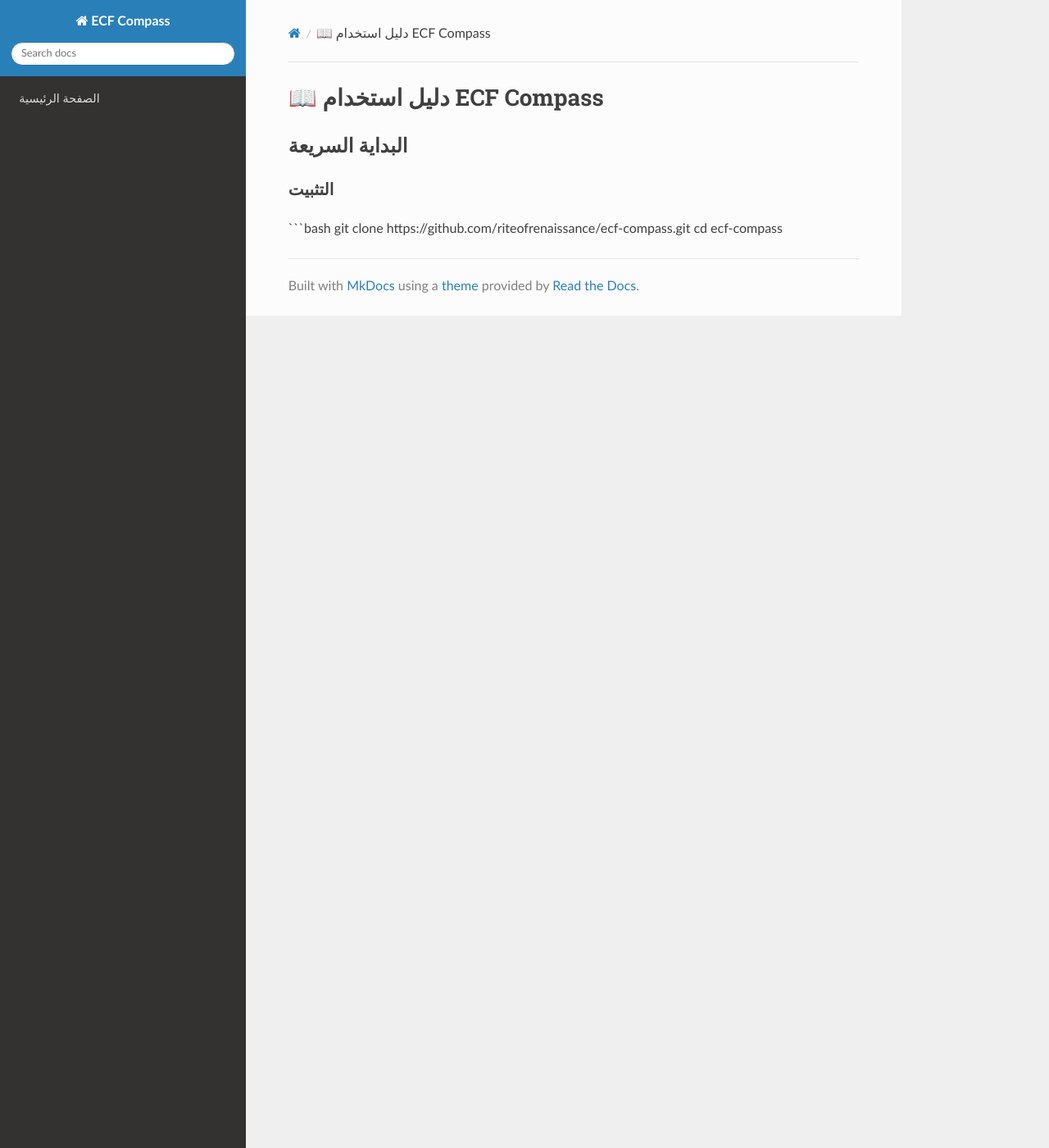
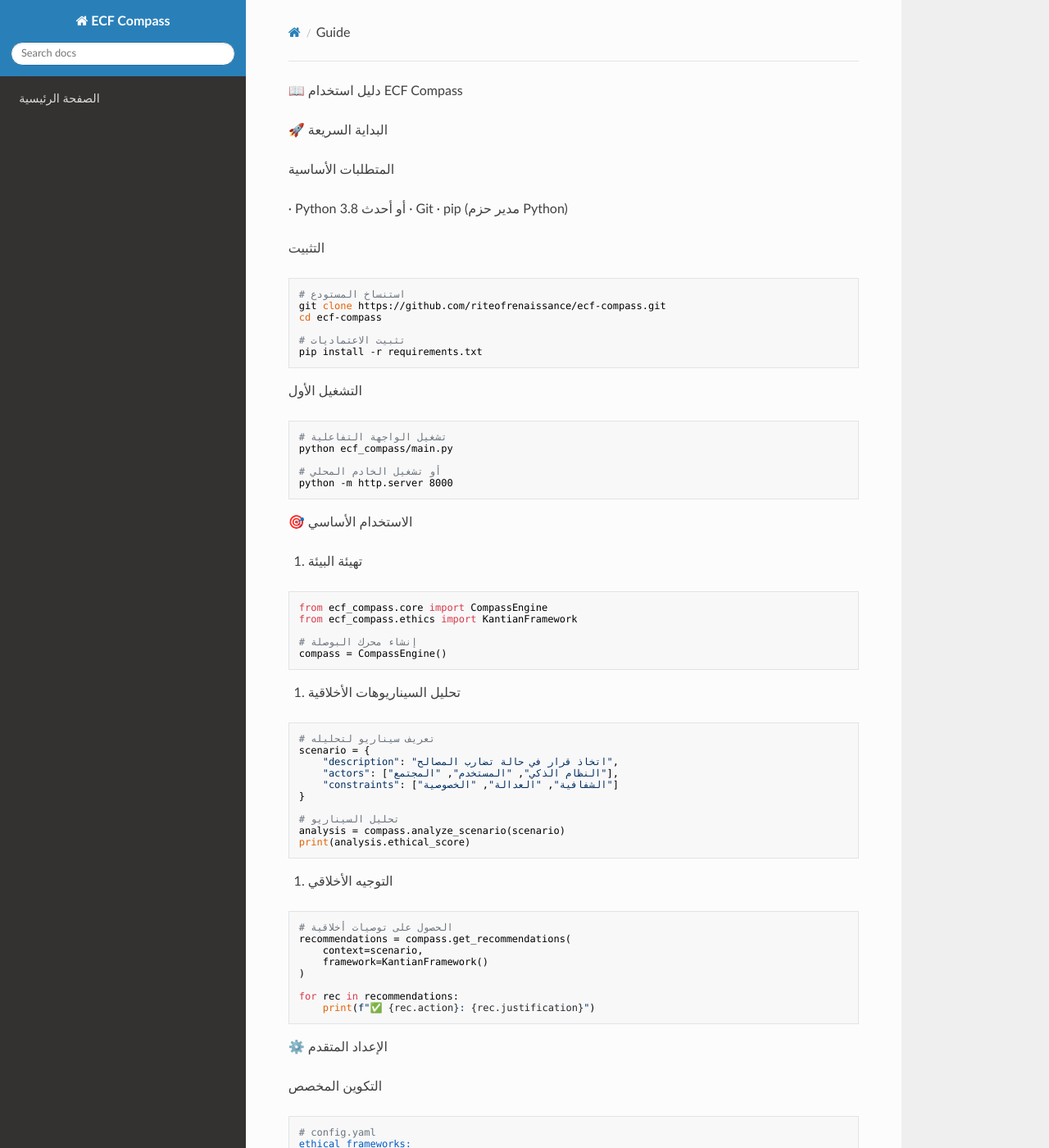
Before and after one commit to riteofrenaissance/ecf-compass, an MkDocs documentation site: the page built from docs/guide.md, in a window 1280 px wide and 1400 px high. Shown: the whole window at 82% size. Built offline with MkDocs 1.6.1, drawn with Linux system fonts in a browser that asks for light colours; nearby versions of some CDN libraries; some of the changed text lies outside the part shown.

Commit message:
Add files via upload

````diff
--- a/docs/guide.md
+++ b/docs/guide.md
@@ -1,8 +1,123 @@
-# 📖 دليل استخدام ECF Compass
+📖 دليل استخدام ECF Compass
 
-## البداية السريعة
+🚀 البداية السريعة
 
-### التثبيت
+المتطلبات الأساسية
+
+· Python 3.8 أو أحدث
+· Git
+· pip (مدير حزم Python)
+
+التثبيت
+
 ```bash
+# استنساخ المستودع
 git clone https://github.com/riteofrenaissance/ecf-compass.git
 cd ecf-compass
+
+# تثبيت الاعتماديات
+pip install -r requirements.txt
+```
+
+التشغيل الأول
+
+```bash
+# تشغيل الواجهة التفاعلية
+python ecf_compass/main.py
+
+# أو تشغيل الخادم المحلي
+python -m http.server 8000
+```
+
+🎯 الاستخدام الأساسي
+
+1. تهيئة البيئة
+
+```python
+from ecf_compass.core import CompassEngine
+from ecf_compass.ethics import KantianFramework
+
+# إنشاء محرك البوصلة
+compass = CompassEngine()
+```
+
+2. تحليل السيناريوهات الأخلاقية
+
+```python
+# تعريف سيناريو لتحليله
+scenario = {
+    "description": "اتخاذ قرار في حالة تضارب المصالح",
+    "actors": ["النظام الذكي", "المستخدم", "المجتمع"],
+    "constraints": ["الشفافية", "العدالة", "الخصوصية"]
+}
+
+# تحليل السيناريو
+analysis = compass.analyze_scenario(scenario)
+print(analysis.ethical_score)
+```
+
+3. التوجيه الأخلاقي
+
+```python
+# الحصول على توصيات أخلاقية
+recommendations = compass.get_recommendations(
+    context=scenario,
+    framework=KantianFramework()
+)
+
+for rec in recommendations:
+    print(f"✅ {rec.action}: {rec.justification}")
+```
+
+⚙️ الإعداد المتقدم
+
+التكوين المخصص
+
+```yaml
+# config.yaml
+ethical_frameworks:
+  - kantian
+  - utilitarian
+  - virtue_ethics
+
+output_formats:
+  - json
+  - html
+  - pdf
+
+language: ar
+```
+
+التكامل مع الأنظمة الأخرى
+
+```python
+# التكامل مع ECF Framework
+from ecf_core import EvolutionaryFramework
+
+ecf = EvolutionaryFramework()
+compass.integrate_with(ecf)
+```
+
+🔧 استكشاف الأخطاء وإصلاحها
+
+المشاكل الشائعة
+
+· خطأ في الاعتماديات: pip install --upgrade -r requirements.txt
+· مشاكل في الذاكرة: تقليل حجم البيانات المدخلة
+· أخطاء في التحليل: التحقق من صيغة البيانات المدخلة
+
+السجلات والتقييم
+
+```bash
+# عرض سجلات التشغيل
+tail -f logs/compass.log
+
+# تقييم أداء النظام
+python -m ecf_compass.benchmark
+```
+
+📞 الدعم
+
+· التوثيق الكامل: راجع الوثائق الرسمية
+· الإبلاغ عن مشاكل: GitHub Issues
+· المجتمع: منتدى النقاش
````
